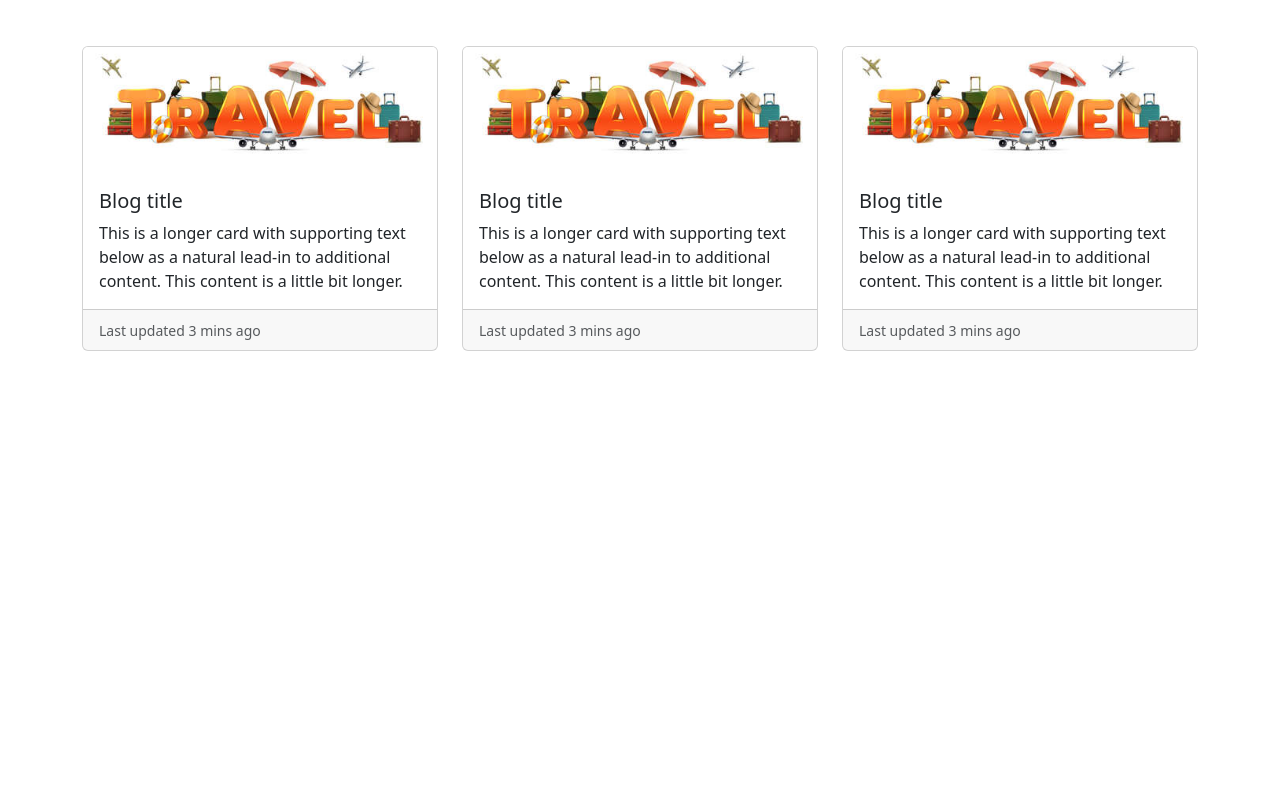
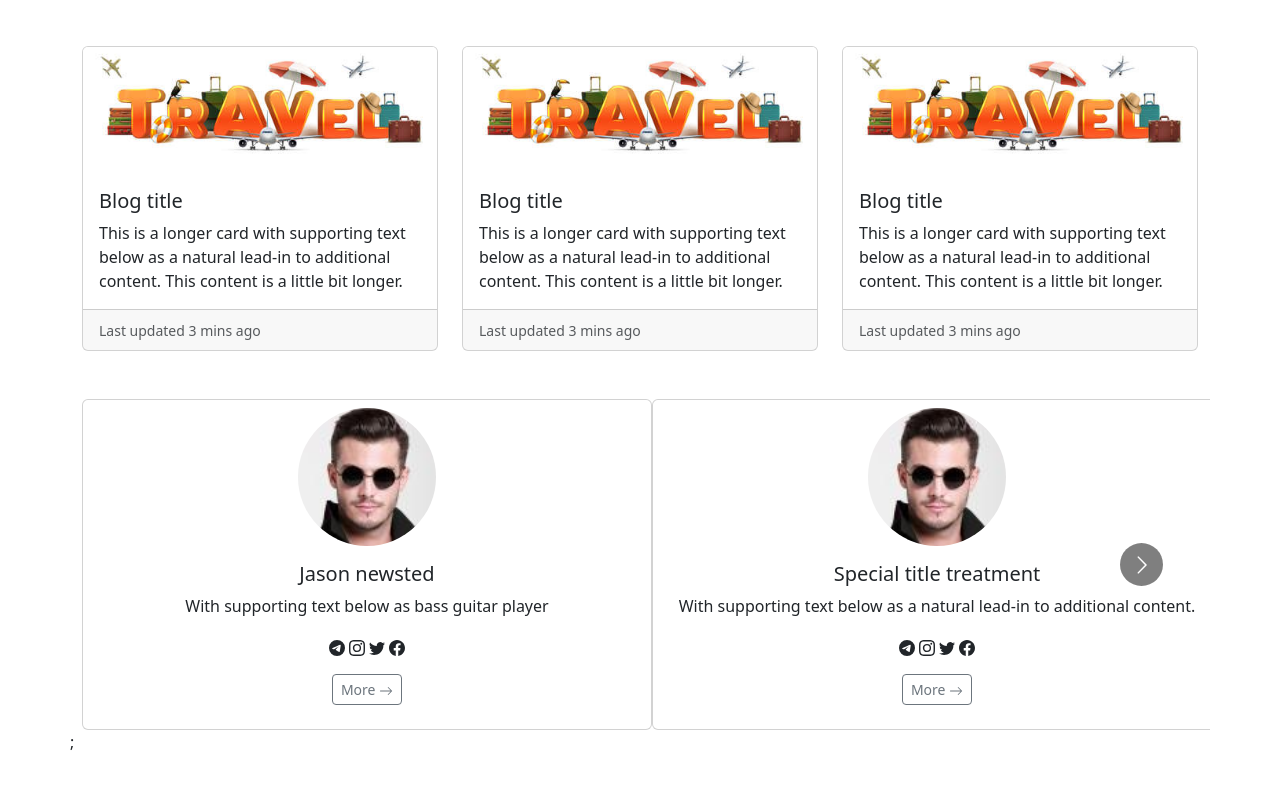
Before and after one commit to AngleOfDeth/react-bootstrap-, a React (Vite) app: page / in a window 1280 px wide. Shown: the part 3030-3818 px from the top of the page. Before the commit the page ends 3381 px from the top, so only its background shows below. Built offline with nearby package versions, Linux system fonts and the light colour scheme.

Commit message:
create users section

```diff
--- a/package.json
+++ b/package.json
@@ -15,7 +15,8 @@
     "react-bootstrap": "^2.9.1",
     "react-bootstrap-icons": "^1.10.3",
     "react-dom": "^18.2.0",
-    "react-icons": "^4.11.0"
+    "react-icons": "^4.11.0",
+    "react-multi-carousel": "^2.8.4"
   },
   "devDependencies": {
     "@types/react": "^18.2.15",
--- a/src/App.jsx
+++ b/src/App.jsx
@@ -6,6 +6,7 @@ import Category from "./components/Category";
 import Products from "./components/Products";
 import Parallax from "./components/parallax/Parallax";
 import Blogs from "./components/Blogs";
+import Users from "./components/UsersBox"
 const App = () => {
   return (
     <div className='header position-relative'>
@@ -15,6 +16,7 @@ const App = () => {
       <Products/>
       <Parallax/>
       <Blogs/>
+      <Users/>
     </div>
   )
 }
--- /dev/null
+++ b/src/components/UsersBox.jsx
@@ -0,0 +1,122 @@
+import Carousel from "react-multi-carousel";
+import "react-multi-carousel/lib/styles.css";
+import Button from 'react-bootstrap/Button';
+import Card from 'react-bootstrap/Card';
+import { CardImg, Container, Row, Col } from "react-bootstrap";
+import { ArrowRight, Facebook, Instagram, Telegram, Twitter } from "react-bootstrap-icons";
+
+
+const UsersBox = () => {
+    const responsive = {
+        superLargeDesktop: {
+            // the naming can be any, depends on you.
+            breakpoint: { max: 4000, min: 3000 },
+            items: 5
+        },
+        desktop: {
+            breakpoint: { max: 3000, min: 1024 },
+            items: 3
+        },
+        tablet: {
+            breakpoint: { max: 1024, min: 464 },
+            items: 2
+        },
+        mobile: {
+            breakpoint: { max: 464, min: 0 },
+            items: 1
+        }
+    };
+    return (
+        <Container className="mt-5 mb-5" >
+            <Row >
+
+                <Carousel responsive={responsive}>
+                    <Col>
+                        <Card className="text-center p-2">
+                            <CardImg src="./images/avatar.jpg" className="rounded-circle w-25 m-auto" />
+                            <Card.Body>
+                                <Card.Title> Jason newsted </Card.Title>
+                                <Card.Text>
+                                    With supporting text below as bass guitar player
+                                </Card.Text>
+
+                                <Card.Text>
+                                    <Telegram /> <Instagram /> <Twitter /> <Facebook />
+                                </Card.Text>
+
+                                <Button size='sm' variant="outline-secondary "> More <ArrowRight /> </Button>
+
+                            </Card.Body>
+
+                        </Card>
+                    </Col>
+                    <Col>
+                        <Card className="text-center p-2">
+                            <CardImg src="./images/avatar.jpg" className="rounded-circle w-25 m-auto" />
+                            <Card.Body>
+                                <Card.Title>Special title treatment</Card.Title>
+                                <Card.Text>
+                                    With supporting text below as a natural lead-in to additional content.
+                                </Card.Text>
+
+                                <Card.Text>
+                                    <Telegram/> <Instagram/> <Twitter/> <Facebook/>
+                                </Card.Text>
+
+
+
+                                <Button size='sm' variant="outline-secondary "> More <ArrowRight /> </Button>
+
+                            </Card.Body>
+
+                        </Card>
+                    </Col>
+                    <Col>
+                        <Card className="text-center p-2">
+                            <CardImg src="./images/avatar.jpg" className="rounded-circle w-25 m-auto" />
+                            <Card.Body>
+                                <Card.Title>Special title treatment</Card.Title>
+                                <Card.Text>
+                                    With supporting text below as a natural lead-in to additional content.
+                                </Card.Text>
+
+                                <Card.Text>
+                                    <Telegram/> <Instagram/> <Twitter/> <Facebook/>
+                                </Card.Text>
+
+
+
+                                <Button size='sm' variant="outline-secondary ">More <ArrowRight /> </Button>
+
+                            </Card.Body>
+
+                        </Card>
+                    </Col>
+                    <Col>
+                        <Card className="text-center p-2">
+                            <CardImg src="./images/avatar.jpg" className="rounded-circle w-25 m-auto" />
+                            <Card.Body>
+                                <Card.Title>Special title treatment</Card.Title>
+                                <Card.Text>
+                                    With supporting text below as a natural lead-in to additional content.
+                                </Card.Text>
+
+                                <Card.Text>
+                                    <Telegram/> <Instagram/> <Twitter/> <Facebook/>
+                                </Card.Text>
+
+
+
+                                <Button size='sm' variant="outline-secondary "> More <ArrowRight /> </Button>
+
+                            </Card.Body>
+
+                        </Card>
+                    </Col>
+                </Carousel>;
+            </Row>
+        </Container>
+    )
+}
+
+export default UsersBox
```
Also changed, not shown: public/images/avatar.jpg (added), 1 other file (tests, documents, lock files or other folders).
